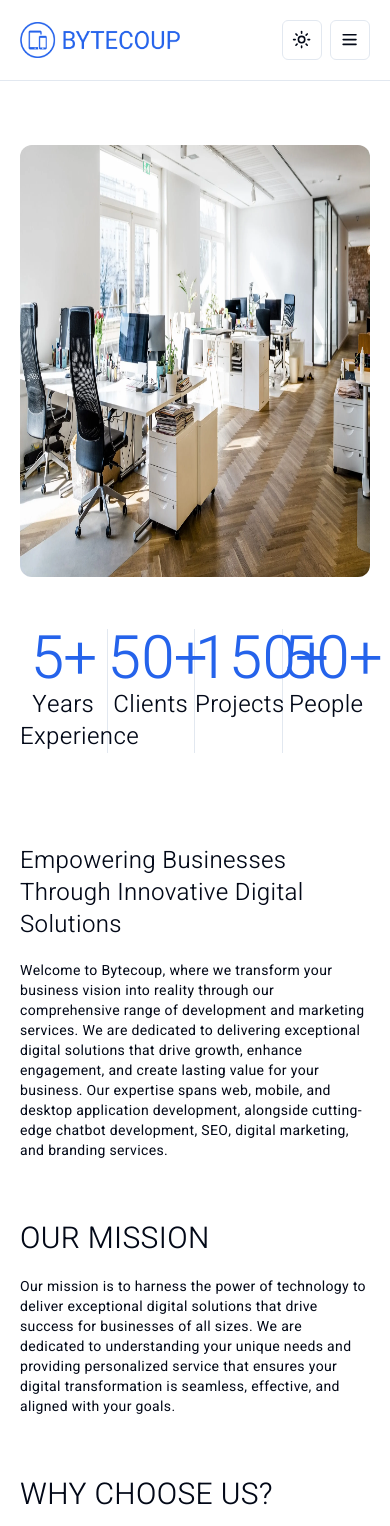
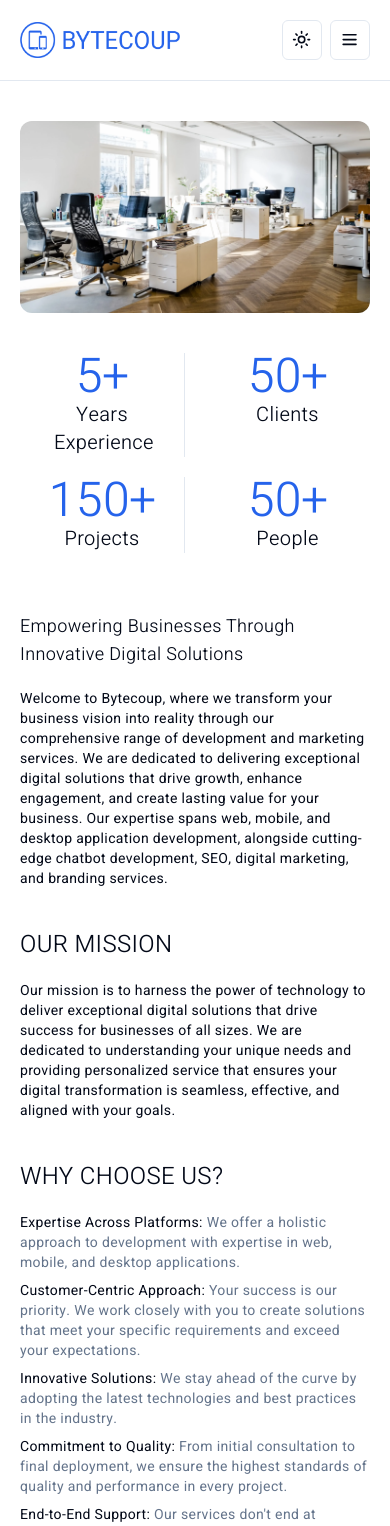
Before and after one commit to mabhi1/bytecoup, a Next.js app: page /about in a window 390 px wide. Shown: the top 1526 px of the page. Built offline with nearby package versions, Linux system fonts and the light colour scheme.

Commit message:
feat: about page mobile view

```diff
--- a/app/about/page.tsx
+++ b/app/about/page.tsx
@@ -7,41 +7,43 @@ import Link from "next/link";
 
 export default function About() {
   return (
-    <MotionDiv direction="btot" className="py-16 space-y-5">
+    <MotionDiv direction="btot" className="py-10 md:py-16 space-y-5">
       <Image
         src="/office-space.webp"
         alt="bytecoup"
         height={2880}
         width={1622}
-        className="w-full max-w-3xl mx-auto rounded-xl h-[27rem]"
+        className="w-full max-w-3xl mx-auto rounded-xl h-[12rem] md:h-[27rem]"
       />
-      <div className="grid grid-cols-4 py-8">
+      <div className="grid grid-cols-2 gap-5 md:grid-cols-4 py-5 md:py-8 items-start">
         <div className="text-center border-r">
-          <div className="text-6xl font-light uppercase text-primary">
+          <div className="text-5xl md:text-6xl font-light uppercase text-primary">
             <AnimatedCounter from={0} to={5} />+
           </div>
-          <div className="text-2xl font-light">Years Experience</div>
+          <div className="text-xl md:text-2xl font-light w-24 md:w-auto mx-auto">Years Experience</div>
+        </div>
+        <div className="text-center md:border-r">
+          <div className="text-5xl md:text-6xl font-light uppercase text-primary">
+            <AnimatedCounter from={40} to={50} />+
+          </div>
+          <div className="text-xl md:text-2xl font-light">Clients</div>
         </div>
         <div className="text-center border-r">
-          <div className="text-6xl font-light uppercase text-primary">
+          <div className="text-5xl md:text-6xl font-light uppercase text-primary">
+            <AnimatedCounter from={130} to={150} />+
+          </div>
+          <div className="text-xl md:text-2xl font-light">Projects</div>
+        </div>
+        <div className="text-center">
+          <div className="text-5xl md:text-6xl font-light uppercase text-primary">
             <AnimatedCounter from={40} to={50} />+
           </div>
-          <div className="text-2xl font-light">Clients</div>
-        </div>
-        <div className="text-center border-r">
-          <div className="text-6xl font-light uppercase text-primary">
-            <AnimatedCounter from={130} to={150} />+
-          </div>
-          <div className="text-2xl font-light">Projects</div>
-        </div>
-        <div className="text-center">
-          <div className="text-6xl font-light uppercase text-primary">
-            <AnimatedCounter from={40} to={50} />+
-          </div>
-          <div className="text-2xl font-light">People</div>
+          <div className="text-xl md:text-2xl font-light">People</div>
         </div>
       </div>
-      <div className="text-2xl font-light pt-10">Empowering Businesses Through Innovative Digital Solutions</div>
+      <div className="text-lg md:text-2xl font-light pt-5 md:pt-10">
+        Empowering Businesses Through Innovative Digital Solutions
+      </div>
       <div>
         Welcome to Bytecoup, where we transform your business vision into reality through our comprehensive range of
         development and marketing services. We are dedicated to delivering exceptional digital solutions that drive
@@ -49,13 +51,13 @@ export default function About() {
         desktop application development, alongside cutting-edge chatbot development, SEO, digital marketing, and
         branding services.
       </div>
-      <div className="text-3xl font-light uppercase pt-10">Our Mission</div>
+      <div className="text-2xl md:text-3xl font-light uppercase pt-5 md:pt-10">Our Mission</div>
       <div>
         Our mission is to harness the power of technology to deliver exceptional digital solutions that drive success
         for businesses of all sizes. We are dedicated to understanding your unique needs and providing personalized
         service that ensures your digital transformation is seamless, effective, and aligned with your goals.
       </div>
-      <div className="text-3xl font-light uppercase pt-10">Why Choose Us?</div>
+      <div className="text-2xl md:text-3xl font-light uppercase pt-5 md:pt-10">Why Choose Us?</div>
       <ul className="space-y-2">
         <li>
           Expertise Across Platforms:{" "}
@@ -97,7 +99,7 @@ export default function About() {
           </span>
         </li>
       </ul>
-      <div className="text-3xl font-light uppercase pt-10">Our Values</div>
+      <div className="text-2xl md:text-3xl font-light uppercase pt-5 md:pt-10">Our Values</div>
       <ul className="space-y-2">
         <li>
           Innovation:{" "}
@@ -120,7 +122,7 @@ export default function About() {
           </span>
         </li>
       </ul>
-      <div className="text-3xl font-light uppercase pt-10">Get in Touch</div>
+      <div className="text-2xl md:text-3xl font-light uppercase pt-5 md:pt-10">Get in Touch</div>
       <div>
         Ready to transform your business with innovative digital solutions? Contact us today to discuss how we can help
         you achieve your goals and unlock new opportunities in the digital age.
```
